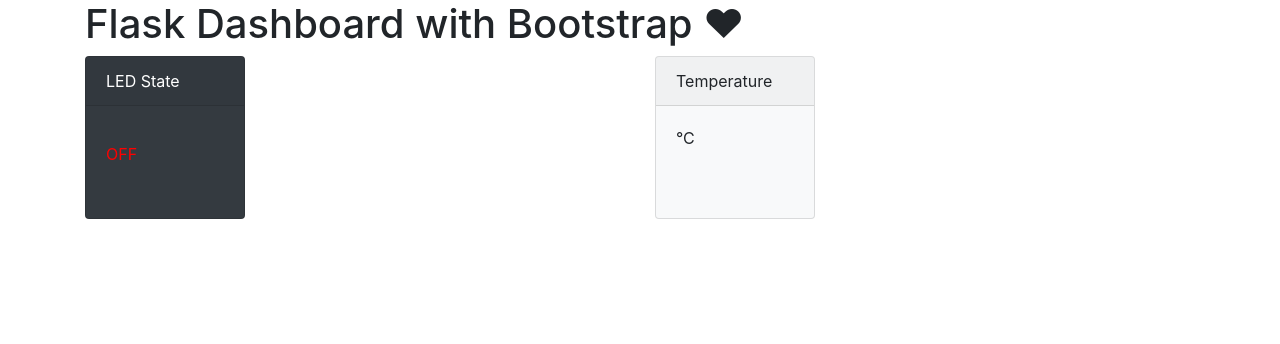
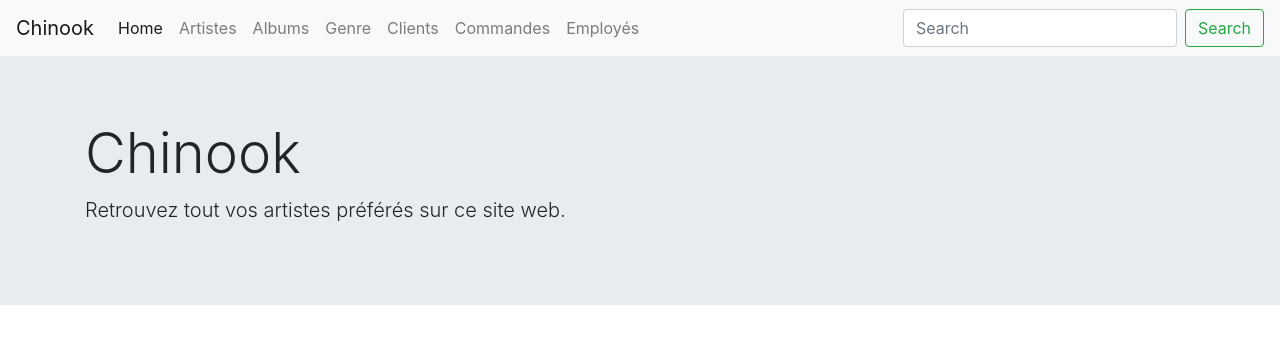
Before and after one commit to Dyweam/ProjetDeveloppementWeb, a Flask app: page / in a window 1280 px wide. Shown: the top 344 px of the page. Run offline with Flask 2, Linux system fonts and the light colour scheme; some libraries are stand-ins or nearby versions.

Commit message:
MàJ Index.html
- Mise à jour de l'index HTML
- Mise en place d'une navbar
- Mise en place d'un hero

```diff
--- a/app.py
+++ b/app.py
@@ -2,5 +2,5 @@ from flask import Flask, render_template
 app = Flask(__name__)
 
 @app.route('/')
-def hello_world():
+def index():
     return render_template('index/index.html')
--- a/templates/index/index.html
+++ b/templates/index/index.html
@@ -1,38 +1,56 @@
 <!doctype html>
 <html>
+
 <head>
     <!-- Bootstrap CSS -->
-        <link rel="stylesheet" href="https://maxcdn.bootstrapcdn.com/bootstrap/4.0.0/css/bootstrap.min.css" integrity="sha384-Gn5384xqQ1aoWXA+058RXPxPg6fy4IWvTNh0E263XmFcJlSAwiGgFAW/dAiS6JXm" crossorigin="anonymous">
+    <link rel="stylesheet" href="https://maxcdn.bootstrapcdn.com/bootstrap/4.0.0/css/bootstrap.min.css"
+        integrity="sha384-Gn5384xqQ1aoWXA+058RXPxPg6fy4IWvTNh0E263XmFcJlSAwiGgFAW/dAiS6JXm" crossorigin="anonymous">
 </head>
+
 <body>
+    <nav class="navbar navbar-expand-lg navbar-light bg-light">
+        <a class="navbar-brand" href="#">Chinook</a>
+        <button class="navbar-toggler" type="button" data-toggle="collapse" data-target="#navbarSupportedContent"
+            aria-controls="navbarSupportedContent" aria-expanded="false" aria-label="Toggle navigation">
+            <span class="navbar-toggler-icon"></span>
+        </button>
+
+        <div class="collapse navbar-collapse" id="navbarSupportedContent">
+            <ul class="navbar-nav mr-auto">
+                <li class="nav-item active">
+                    <a class="nav-link" href="#">Home <span class="sr-only">(current)</span></a>
+                </li>
+                <li class="nav-item">
+                    <a class="nav-link" href="/artists">Artistes</a>
+                </li>
+                <li class="nav-item">
+                    <a class="nav-link" href="/albums">Albums</a>
+                </li>
+                <li class="nav-item">
+                    <a class="nav-link" href="/genre">Genre</a>
+                </li>
+                <li class="nav-item">
+                    <a class="nav-link" href="/customers">Clients</a>
+                </li>
+                <li class="nav-item">
+                    <a class="nav-link" href="/commands">Commandes</a>
+                </li>
+                <li class="nav-item">
+                    <a class="nav-link" href="/employees">Employés</a>
+                </li>
+            </ul>
+            <form class="form-inline my-2 my-lg-0">
+                <input class="form-control mr-sm-2" type="search" placeholder="Search" aria-label="Search">
+                <button class="btn btn-outline-success my-2 my-sm-0" type="submit">Search</button>
+            </form>
+        </div>
+    </nav>
+    <div class="jumbotron jumbotron-fluid">
         <div class="container">
-            <h1>Flask Dashboard with Bootstrap ♥</h1>
-            <div class="row">
-                <div class="col-6">
-                    <div class="card text-white bg-dark mb-3 h-100" style="max-width: 10rem;">
-                        <div class="card-header">LED State</div>
-                        <div class="card-body text-secondary">
-                            <p class="card-text" >
-                                {% if status %}
-                                  <p style="color:green">ON</p>
-                                {% else %}
-                                  <p style="color:red">OFF</>
-                                {% endif %}
-                            </p>
-                        </div>
-                    </div>
-                </div>
-                <div class="col-6">
-                    <div class="card bg-light mb-3 h-100" style="max-width: 10rem;">
-                        <div class="card-header">Temperature</div>
-                        <div class="card-body">
-                            <p class="card-text">
-                                {{ temperature }}°C
-                            </p>
-                        </div>
-                    </div>
-                </div>
+            <h1 class="display-4">Chinook</h1>
+            <p class="lead">Retrouvez tout vos artistes préférés sur ce site web.</p>
         </div>
     </div>
 </body>
+
 </html>
```
Also changed, not shown: imgs/indexHero.jpg (added). Lines whose indentation alone changed are shown as unchanged.
